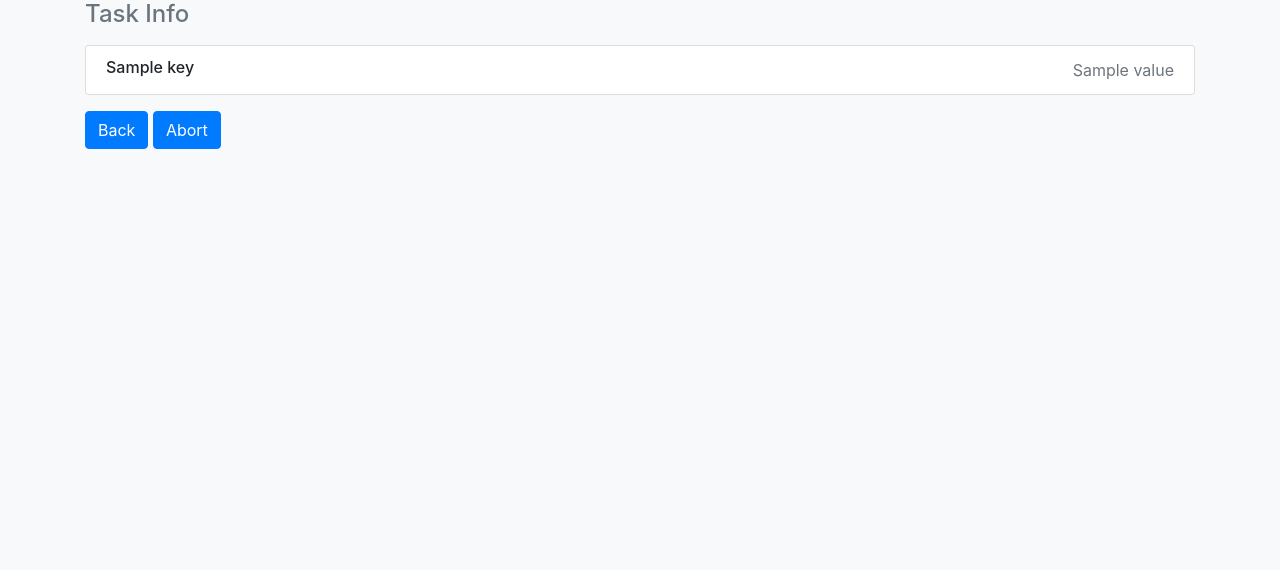
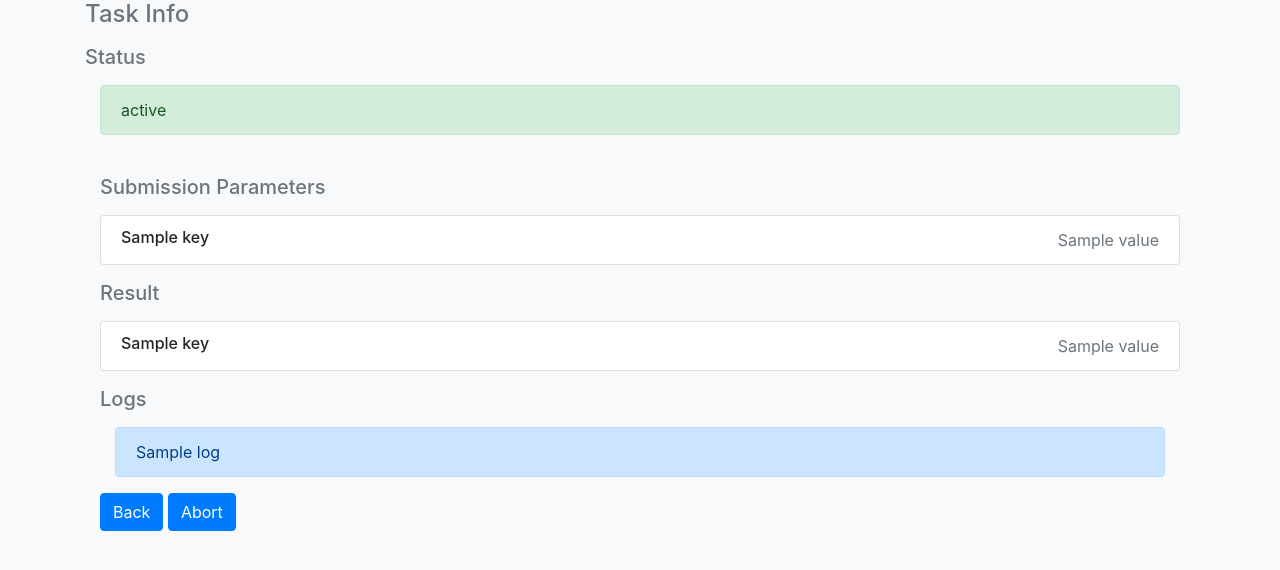
Before and after one commit to mrcabbage972/llama_sherpa, a FastAPI app: template app/templates/task_info.html in a window 1280 px wide. Shown: the part 88-658 px from the top of the page. Run offline with FastAPI, Linux system fonts and the light colour scheme; the template is opened without the code that fills it: most values are stand-ins (such as "Sample title", 1, 10 or a date in 2020); parts of the project's set-up code (start-up, migrations or seed data) failed here and were passed over; some libraries are stand-ins or nearby versions.

Commit message:
Reorganizing task page, but it's still quite ugly

```diff
--- a/app/templates/task_info.html
+++ b/app/templates/task_info.html
@@ -6,8 +6,27 @@
           <h4 class="d-flex justify-content-between align-items-center mb-3">
         <span class="text-muted">Task Info</span>
       </h4>
-          <ul class="list-group mb-3">
+        <!--  <ul class="list-group mb-3">
               {% for key, value in result.items() %}
+        <li class="list-group-item d-flex justify-content-between lh-condensed">
+          <div>
+            <h6 class="my-0">{{ key }}</h6>
+          </div>
+          <span class="text-muted">{{ value }}</span>
+        </li> {% endfor %}
+        </ul> -->
+          <h5 class="d-flex justify-content-between align-items-center mb-3">
+        <span class="text-muted">Status</span></h5>
+
+          <div class="container">
+    <div class="alert alert-success" role="alert">
+        {{ result['status'] }}</div>
+          <br>
+
+          <h5 class="d-flex justify-content-between align-items-center mb-3">
+        <span class="text-muted">Submission Parameters</span></h5>
+ <ul class="list-group mb-3">
+              {% for key, value in result['task_submission'].items() %}
         <li class="list-group-item d-flex justify-content-between lh-condensed">
           <div>
             <h6 class="my-0">{{ key }}</h6>
@@ -16,6 +35,33 @@
         </li> {% endfor %}
         </ul>
 
+        {% if result['task_result']  %}
+
+          <h5 class="d-flex justify-content-between align-items-center mb-3">
+        <span class="text-muted">Result</span></h5>
+ <ul class="list-group mb-3">
+              {% for key, value in result['task_result'].items() %}
+        <li class="list-group-item d-flex justify-content-between lh-condensed">
+          <div>
+            <h6 class="my-0">{{ key }}</h6>
+          </div>
+          <span class="text-muted">{{ value }}</span>
+        </li> {% endfor %}
+        </ul>
+
+              {% endif %}
+
+<h5 class="d-flex justify-content-between align-items-center mb-3">
+        <span class="text-muted">Logs</span></h5>
+          <div class="container">
+    <div class="alert alert-primary" role="alert">
+        <!-- Your stdout text will go here -->
+                  {{ result['log'] }}
+
+    </div>
+</div>
+
+
         <a href="/" class="btn btn-primary">Back</a>
         <a href="{{ abort_url }}" class="btn btn-primary">Abort</a>
 
```
Also changed, not shown: app/data.py (+1 -9 lines).
